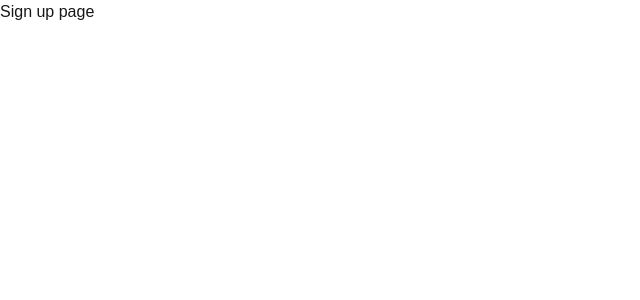
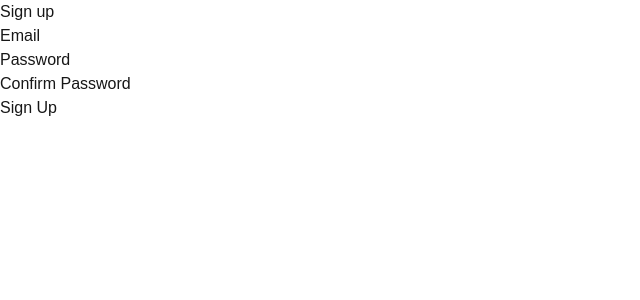
Before and after one commit to sadums/tms, a Next.js app: page /signup in a window 1280 px wide. Shown: the top 300 px of the page, without its empty margins (0-640 px from the left). Built offline with nearby package versions, Linux system fonts and the light colour scheme.

Commit message:
adjusted signup endpoint to act in accordance with login

```diff
--- a/src/app/api/signup/route.ts
+++ b/src/app/api/signup/route.ts
@@ -8,10 +8,10 @@ export async function POST(request: Request) {
   try {
     const { email, password } = await request.json()
     if(!(/(?:[a-z0-9!#$%&'*+/=?^_`{|}~-]+(?:\.[a-z0-9!#$%&'*+/=?^_`{|}~-]+)*|"(?:[\x01-\x08\x0b\x0c\x0e-\x1f\x21\x23-\x5b\x5d-\x7f]|\\[\x01-\x09\x0b\x0c\x0e-\x7f])*")@(?:(?:[a-z0-9](?:[a-z0-9-]*[a-z0-9])?\.)+[a-z0-9](?:[a-z0-9-]*[a-z0-9])?|\[(?:(?:(2(5[0-5]|[0-4][0-9])|1[0-9][0-9]|[1-9]?[0-9]))\.){3}(?:(2(5[0-5]|[0-4][0-9])|1[0-9][0-9]|[1-9]?[0-9])|[a-z0-9-]*[a-z0-9]:(?:[\x01-\x08\x0b\x0c\x0e-\x1f\x21-\x5a\x53-\x7f]|\\[\x01-\x09\x0b\x0c\x0e-\x7f])+)\])/.test(email))){
-      return new Response('Inavlid email', { status: 400 });
+      return new Response('Invalid email', { status: 400 });
     }
     if(password.length < 8){
-      return new Response('Inavlid password', { status: 400 });
+      return new Response('Invalid password', { status: 400 });
     }
 
     await connect();
--- a/src/app/signup/page.tsx
+++ b/src/app/signup/page.tsx
@@ -1,5 +1,79 @@
-export default function SignUp(){
-    return(
-        <div>Sign up page</div>
-    )
-}
+// pages/login.js
+'use client'
+import { useState } from 'react';
+
+const SignupPage = () => {
+  const [email, setEmail] = useState('');
+  const [password, setPassword] = useState('');
+  const [confirmPassword, setConfirmPassword] = useState('');
+  const [error, setError] = useState('');
+
+  const handleSignup = async (e: any) => {
+    if(password != confirmPassword){
+        setError('Passwords do not match');
+        return
+    }
+    if(password.length < 8){
+        setError('Password must be at least 8 characters')
+        return
+    }
+    e.preventDefault();
+
+    const res = await fetch('/api/signup', {
+      method: 'POST',
+      headers: {
+        'Content-Type': 'application/json',
+      },
+      body: JSON.stringify({ email, password }),
+    });
+
+    if (res.ok) {
+      const data = await res.json();
+    } else {
+      const errorData = await res.json();
+      setError(errorData.message || 'Something went wrong');
+    }
+  };
+
+  return (
+    <div>
+      <h1>Sign up</h1>
+      <form onSubmit={handleSignup}>
+        <div>
+          <label htmlFor="email">Email</label>
+          <input
+            id="email"
+            type="text"
+            value={email}
+            onChange={(e) => setEmail(e.target.value)}
+            required
+          />
+        </div>
+        <div>
+          <label htmlFor="password">Password</label>
+          <input
+            id="password"
+            type="password"
+            value={password}
+            onChange={(e) => setPassword(e.target.value)}
+            required
+          />
+        </div>
+        <div>
+          <label htmlFor="password">Confirm Password</label>
+          <input
+            id="confirmPassword"
+            type="confirmPassword"
+            value={confirmPassword}
+            onChange={(e) => setConfirmPassword(e.target.value)}
+            required
+          />
+        </div>
+        {error && <p style={{ color: 'red' }}>{error}</p>}
+        <button type="submit">Sign Up</button>
+      </form>
+    </div>
+  );
+};
+
+export default SignupPage;
```
